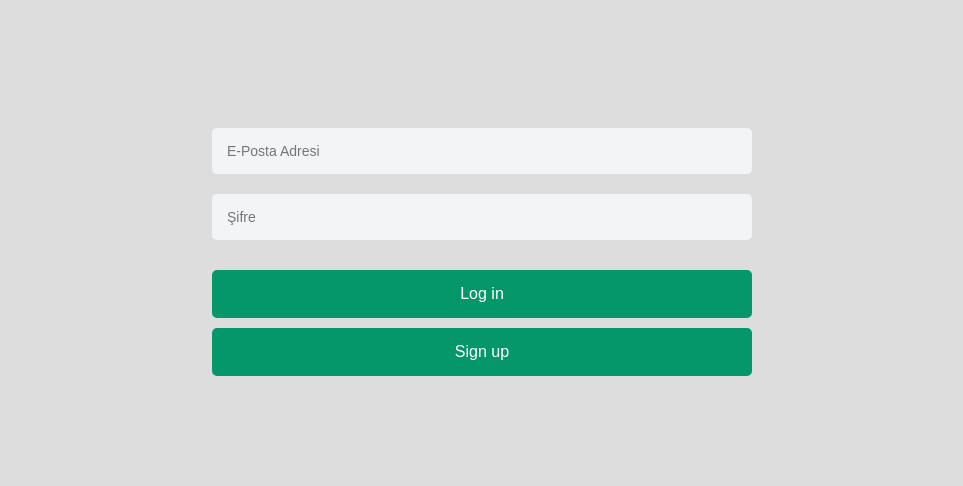
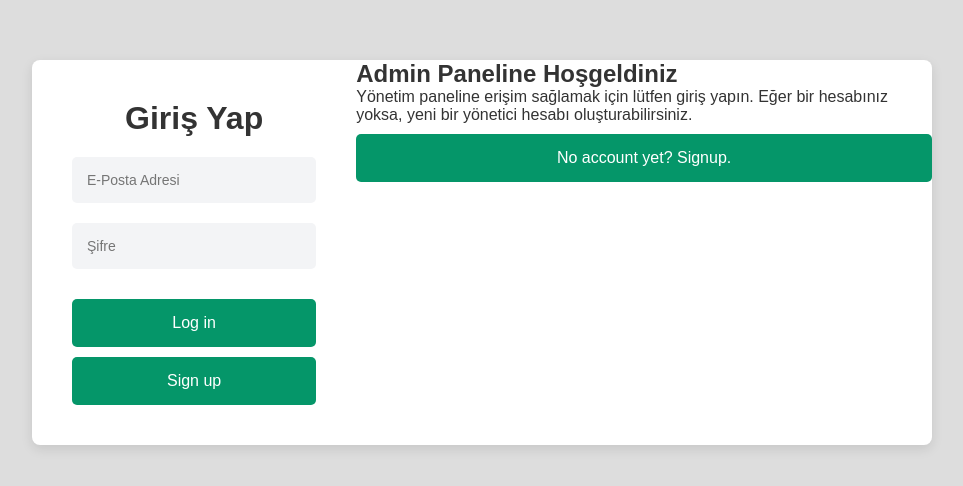
Before and after one commit to beratdimen/ogrenciKayitNext, a Next.js app: page /login in a window 1280 px wide. Shown: the part 148-634 px from the top of the page, without its empty margins (158-1121 px from the left). Built offline with nearby package versions, Linux system fonts and the light colour scheme.

Commit message:
login page intro-container eklendi

```diff
--- a/app/login/page.jsx
+++ b/app/login/page.jsx
@@ -3,7 +3,9 @@ import { login, signup } from "./actions";
 import "./login.css";
 export default function LoginPage() {
   return (
+    <div className="container">
     <form>
+      <h2>Giriş Yap</h2>
       <input
         id="email"
         name="email"
@@ -21,5 +23,14 @@ export default function LoginPage() {
       <button formAction={login}>Log in</button>
       <button formAction={signup}>Sign up</button>
     </form>
+    <div className="intro-container">
+      <h2>Admin Paneline Hoşgeldiniz</h2>
+      <p>
+      Yönetim paneline erişim sağlamak için lütfen giriş yapın.
+      Eğer bir hesabınız yoksa, yeni bir yönetici hesabı oluşturabilirsiniz.
+      </p>
+      <button>No account yet? Signup.</button>
+      </div>
+    </div>
   );
 }
```
